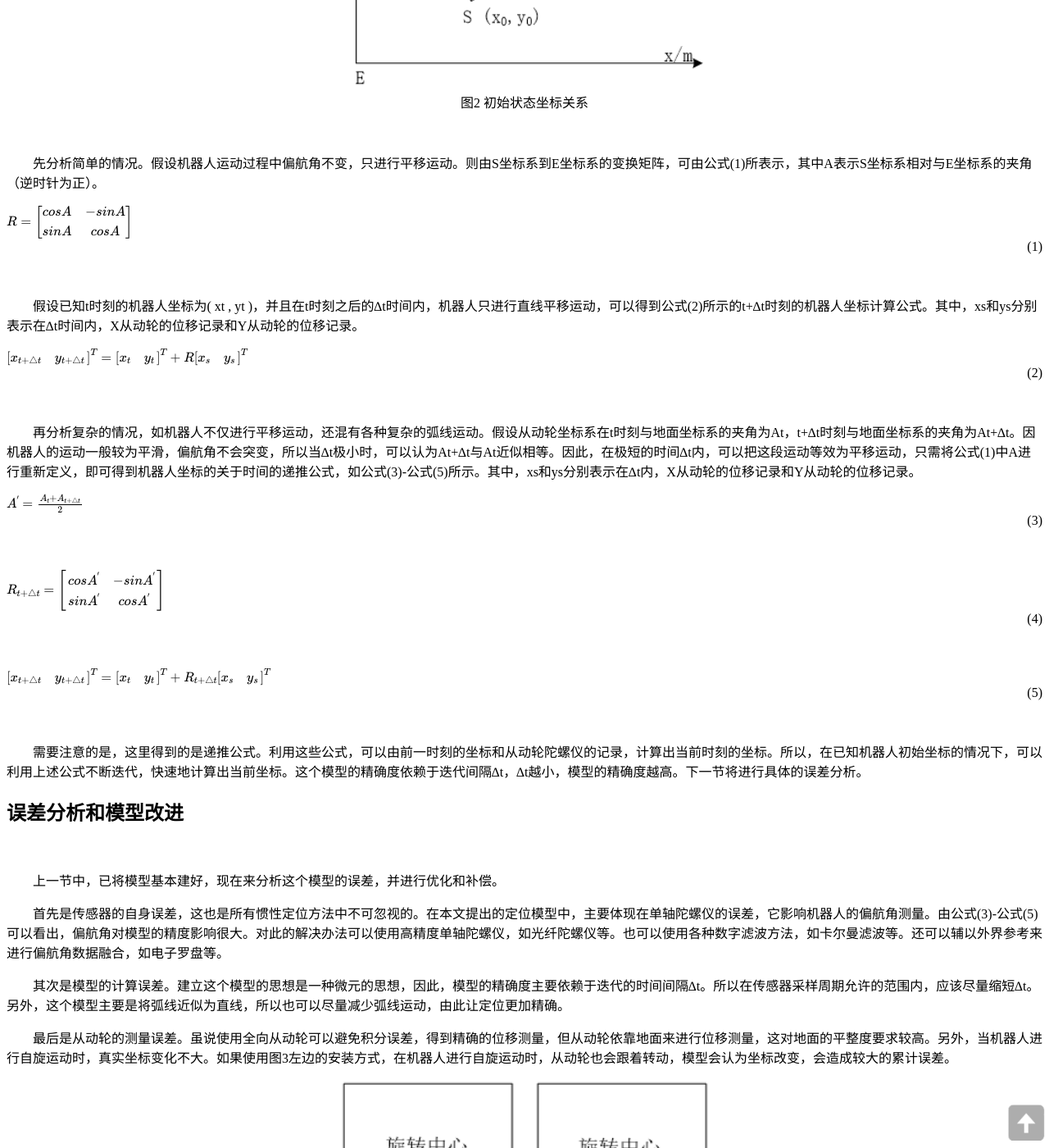
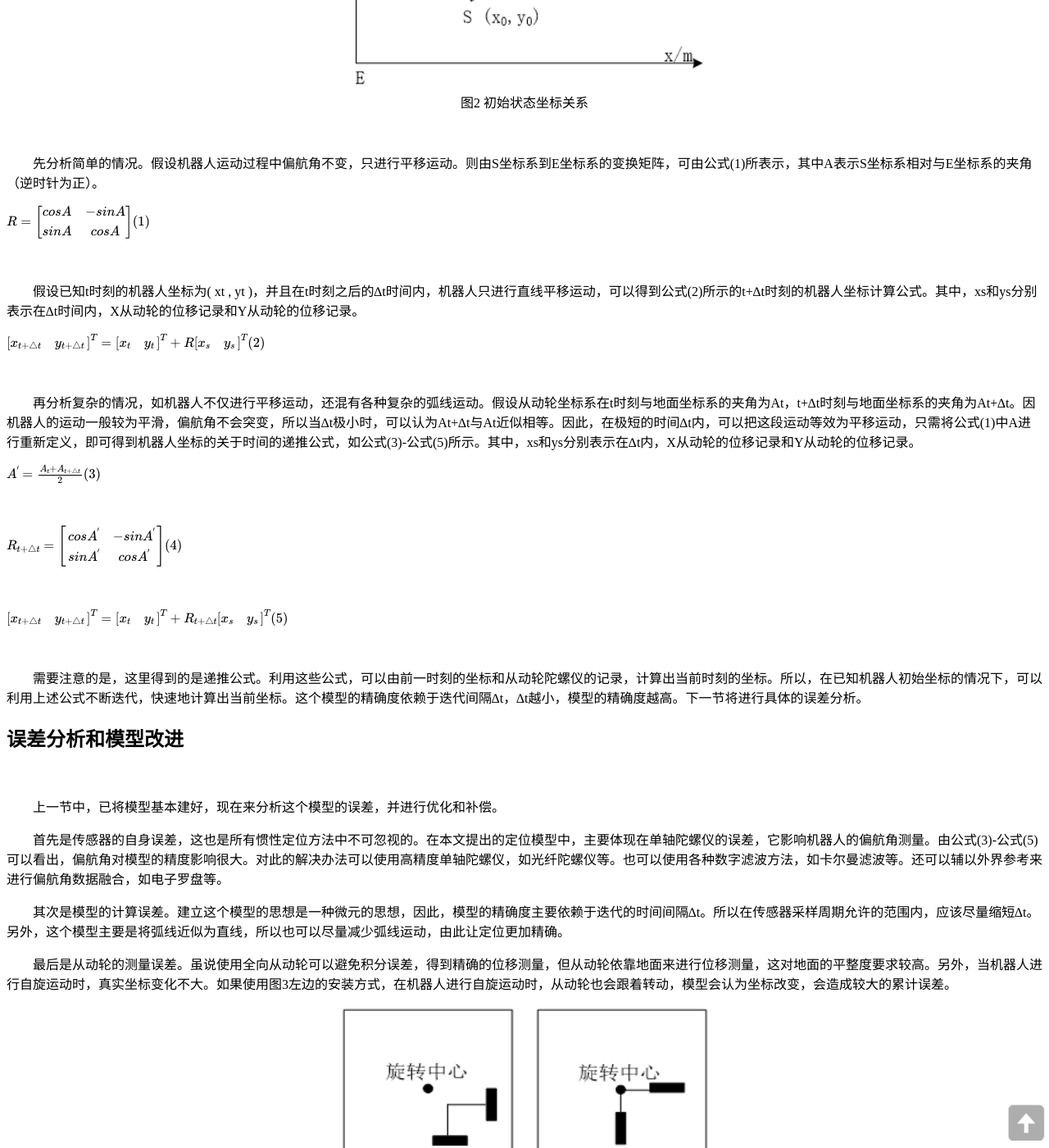
Before and after one commit to RCSTech/RCSTech.github.io, a Jekyll site: the page built from _posts/2013-12-30-gyro-GPS.md, in a window 1280 px wide and 1400 px high, scrolled down 1150 px. Shown: the whole window at 82% size. Built offline with Jekyll 4.4.1, drawn with Linux system fonts in a browser that asks for light colours; nearby versions of some CDN libraries; Markdown is read by kramdown in place of the engine named in the settings; formulas are drawn with MathJax 3; comment, search, counter and statistics services are not loaded; a style sheet for code colours, icons or effects is not loaded; some of the changed lines change nothing that is shown.

Commit message:
因为错行，公式括号先改回公式旁

```diff
--- a/_posts/2013-12-30-gyro-GPS.md
+++ b/_posts/2013-12-30-gyro-GPS.md
@@ -47,9 +47,8 @@ tags:
 R=\begin{bmatrix}
 cosA & -sinA\\
 sinA & cosA
-\end{bmatrix}
+\end{bmatrix} (1)
 </script>
-<div   style= "text-align:right "> (1) </div>
 </div>
 <br>
 
@@ -63,9 +62,8 @@ x_{t+\bigtriangleup t} & y_{t+\bigtriangleup t}
 x_{t} & y_{t}
 \end{bmatrix}^{T} + R\begin{bmatrix}
 x_{s} & y_{s}
-\end{bmatrix}^{T}
+\end{bmatrix}^{T} (2)
 </script>
-<div   style= "text-align:right "> (2) </div>
 </div>
 <br>
 
@@ -73,9 +71,8 @@ x_{s} & y_{s}
 
 <div>
 <script type="math/tex">
-A^{'}=\frac{A_{t}+A_{t+\bigtriangleup t}}{2}
+A^{'}=\frac{A_{t}+A_{t+\bigtriangleup t}}{2} (3)
 </script>
-<div   style= "text-align:right "> (3) </div>
 </div>
 <br>
 
@@ -84,9 +81,8 @@ A^{'}=\frac{A_{t}+A_{t+\bigtriangleup t}}{2}
 R_{t+\bigtriangleup t}=\begin{bmatrix}
 cosA^{'} & -sinA^{'}\\
 sinA^{'} & cosA^{'}
-\end{bmatrix}
+\end{bmatrix} (4)
 </script>
-<div   style= "text-align:right "> (4) </div>
 </div>
 <br>
 
@@ -98,9 +94,8 @@ x_{t+\bigtriangleup t} & y_{t+\bigtriangleup t}
 x_{t} & y_{t}
 \end{bmatrix}^{T} + R_{t+\bigtriangleup t}\begin{bmatrix}
 x_{s} & y_{s}
-\end{bmatrix}^{T}
+\end{bmatrix}^{T} (5)
 </script>
-<div   style= "text-align:right "> (5) </div>
 </div>
 <br>
 
```
